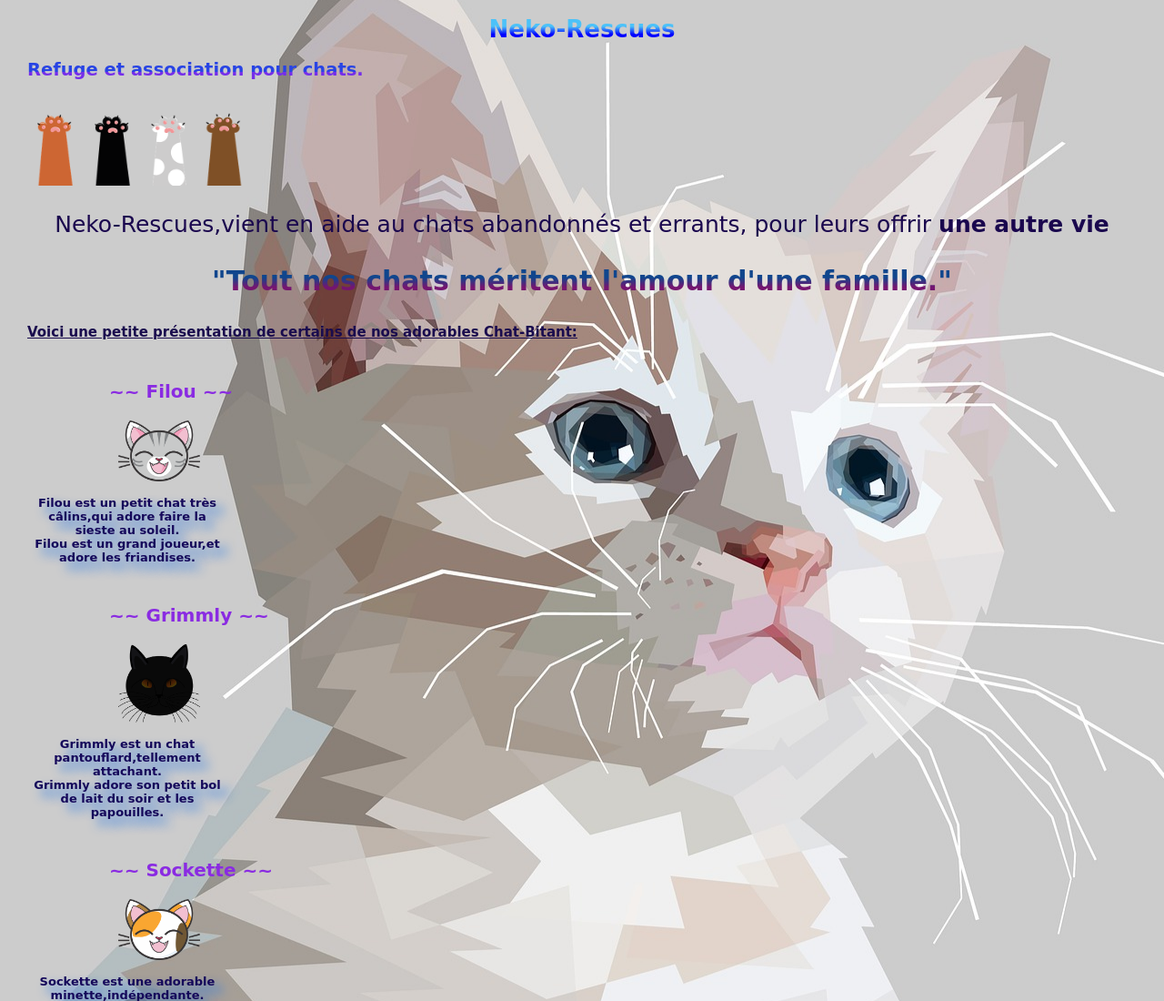
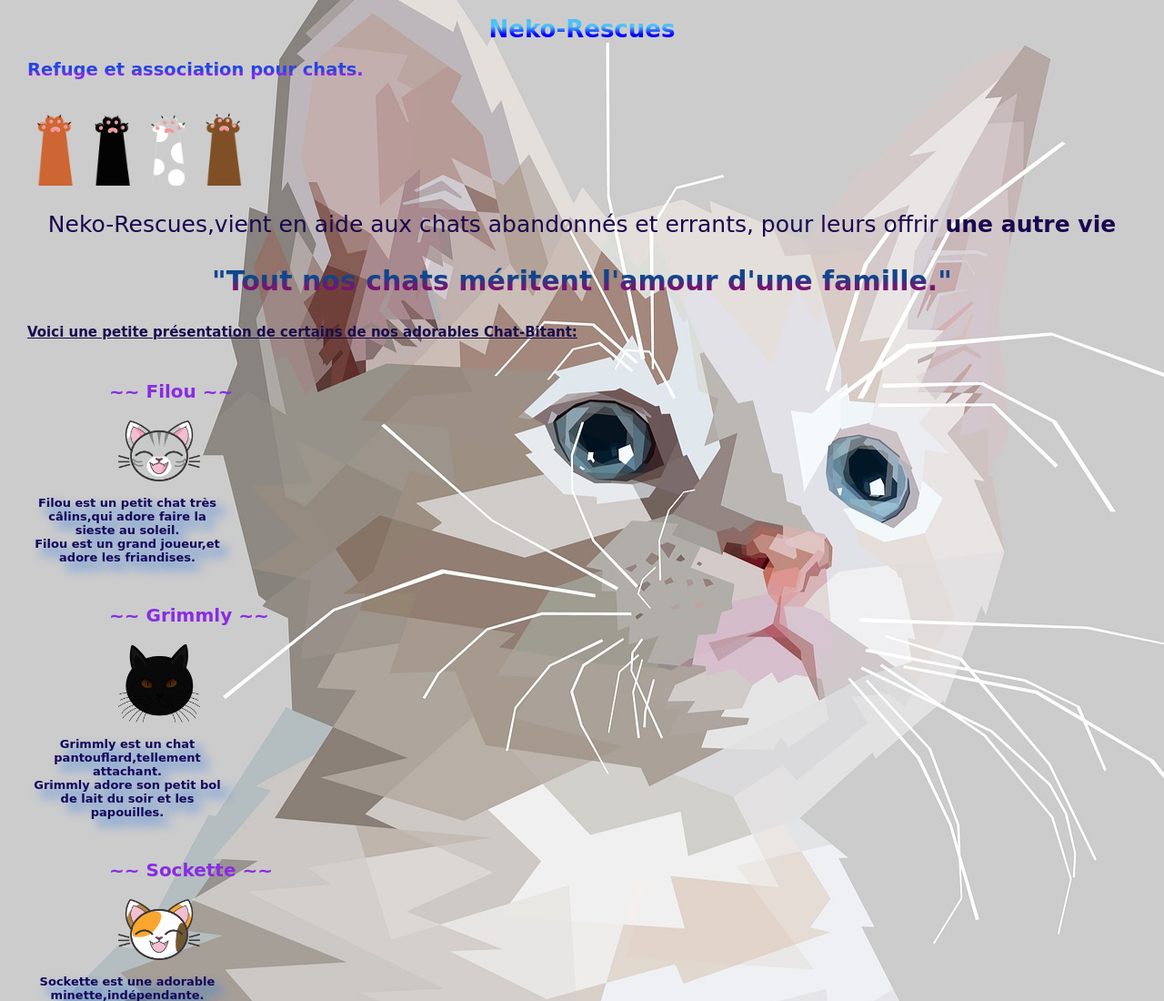
Before and after one commit to LynnFoy/one-pager, a plain HTML site: page index.html in a window 1280 px wide. Shown: the top 1100 px of the page at 91% size. Drawn offline with Linux system fonts and the light colour scheme.

Commit message:
Update index.html

```diff
--- a/index.html
+++ b/index.html
@@ -10,7 +10,7 @@
    </head>
     <body>
         <body class="Img" background="Petit.jpg"></body>
-       <p class="Para">Neko-Rescues,vient en aide au chats abandonnés et errants,
+       <p class="Para">Neko-Rescues,vient en aide aux chats abandonnés et errants,
            pour leurs offrir <b>une autre vie </b>
       </p>
 
```
